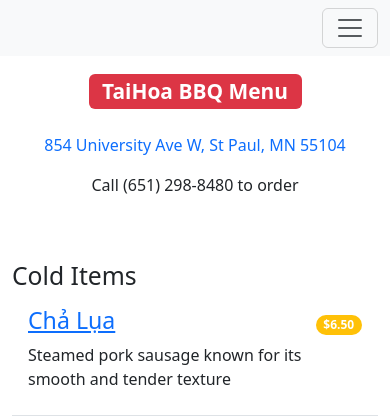
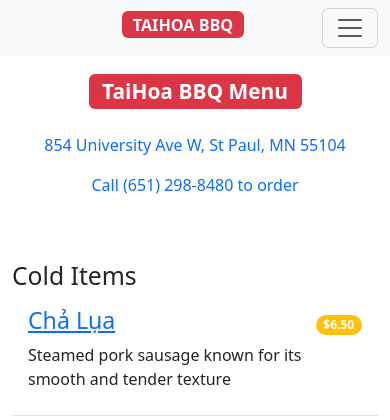
Before and after one commit to Exiledz5155/restaurant_menu, a Django app: page / in a window 390 px wide. Shown: the top 420 px of the page. Run offline with Django 4.2, Linux system fonts and the light colour scheme; data comes from the database, SQL or seed files in the repository; some libraries are stand-ins or nearby versions.

Commit message:
added navbar branding and link to phone number

```diff
--- a/restaurant_menu/templates/base.html
+++ b/restaurant_menu/templates/base.html
@@ -11,7 +11,13 @@
     <body>
         <nav class="navbar navbar-expand-lg bg-light">
             <div class="container-fluid">
-                    <a class="navbar-brand" href="#"></a>
+                    <a class="navbar-brand" href="#">
+                        <h4 class="text-uppercase fw-bold">
+                            <a href="{% url 'home' %}">
+                                <span class="badge bg-danger">TaiHoa BBQ</span>
+                            </a>
+                        </h4>
+                    </a>
 
                     <button class="navbar-toggler" type="button" data-bs-toggle="collapse" data-bs-target="#navbarNav" aria-controls="navbarNav" aria-expanded="false" aria-label="Toggle navigation">
                          <span class="navbar-toggler-icon"></span>
--- a/restaurant_menu/templates/index.html
+++ b/restaurant_menu/templates/index.html
@@ -4,7 +4,7 @@
     <div class="flex-d flex-column justify-content-center text-center">
             <h1 class="pt-3"><span class="badge bg-danger">TaiHoa BBQ Menu</span></h1>
             <a href="https://www.google.com/maps/dir//Tai+Hoa+B.B.Q.,+University+Avenue+West,+Saint+Paul,+MN/@44.955447,-93.2185513,12z/data=!4m8!4m7!1m0!1m5!1m1!1s0x87f62a80441ec8fb:0xf1e1837a81f3e543!2m2!1d-93.1361564!2d44.9554328?entry=ttu"><p class="d-inline-block pt-3">854 University Ave W, St Paul, MN 55104</p></a>
-            <p>Call (651) 298-8480 to order</p>
+            <a href="6512988480" class="text-decoration-none"><p>Call (651) 298-8480 to order</p></a>
     </div>
     <ul class="list-group list-group-flush">
         {% for meal in meals %}
```
